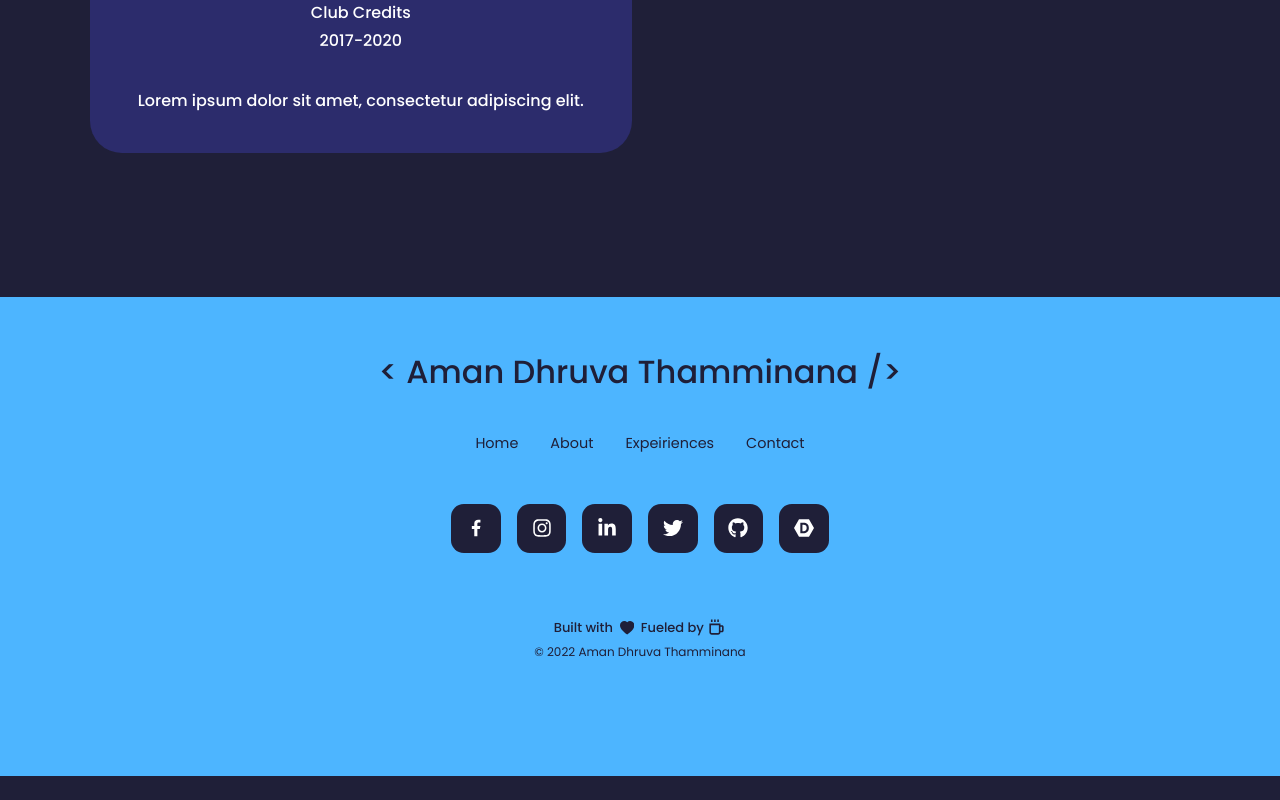
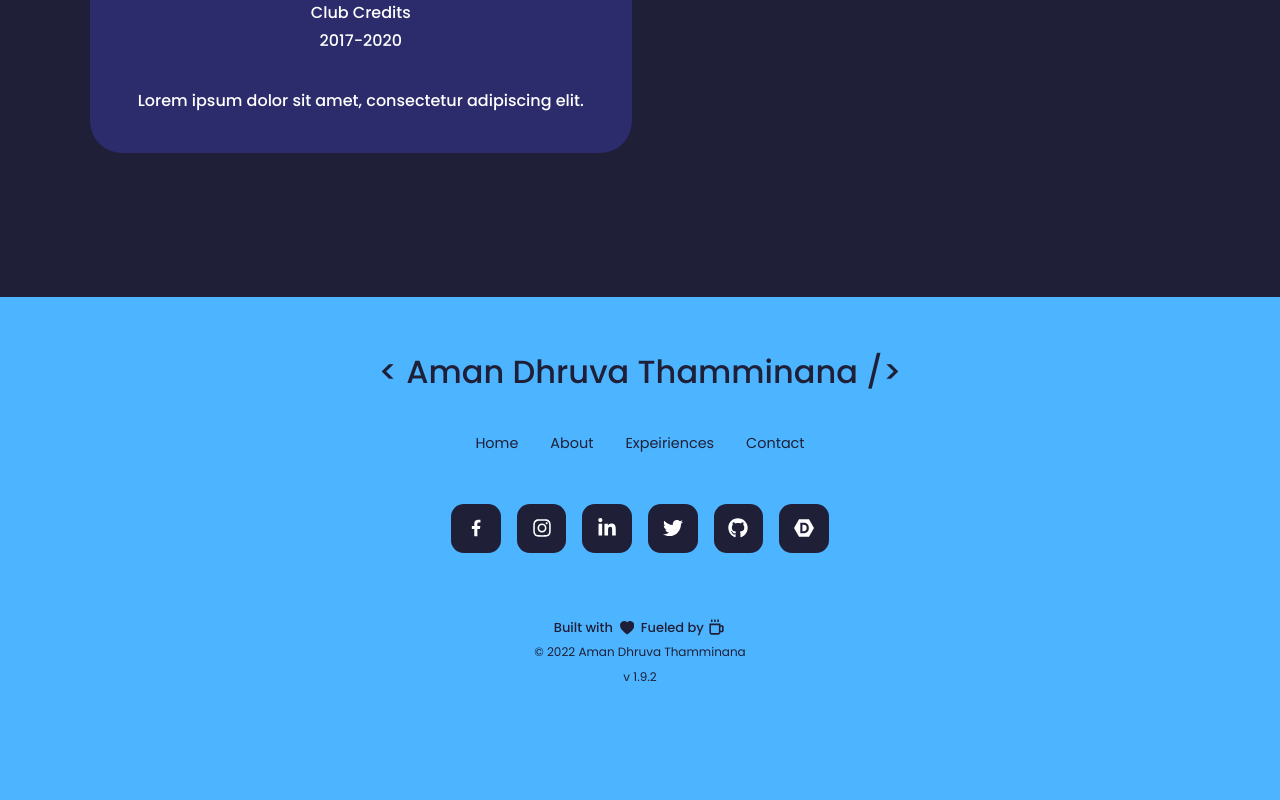
Before and after one commit to amantham20/portfolio-website, a React (Create React App) app: page /about in a window 1280 px wide. Shown: the part 5535-6335 px from the top of the page. Before the commit the page ends 6311 px from the top, so only its background shows below. Built offline with nearby package versions, Linux system fonts and the light colour scheme.

Commit message:
getting version number

```diff
--- /dev/null
+++ b/src/assets/version.json
@@ -0,0 +1,3 @@
+{
+    "version": "1.9.2"
+}
--- a/src/components/footer/Footer.jsx
+++ b/src/components/footer/Footer.jsx
@@ -1,6 +1,8 @@
 import React from 'react'
 
 import './footer.css'
+
+import data from '../../assets/version.json'
 
 import {FaInstagram} from 'react-icons/fa'
 import {BsFillHeartFill} from 'react-icons/bs'
@@ -38,7 +40,9 @@ const Footer = () => {
             <div className='build_with'><h5>Built with &nbsp;</h5> <BsFillHeartFill className='icon__end icon__end1'/> <h5> &nbsp; Fueled by&nbsp;</h5><BiCoffee  className='icon__end icon__end2'/></div>
           <div className="footer__copyright">
 
-            <small>&copy; 2022 Aman Dhruva Thamminana</small>
+            <small>&copy; 2022 Aman Dhruva Thamminana</small> <br />
+            <small>v {data.version}</small>
+
           </div>
 
         </footer>
```
